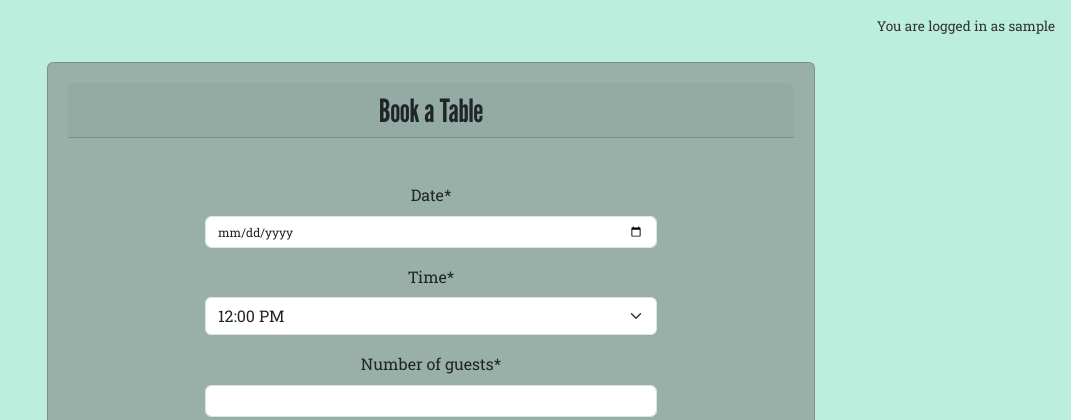
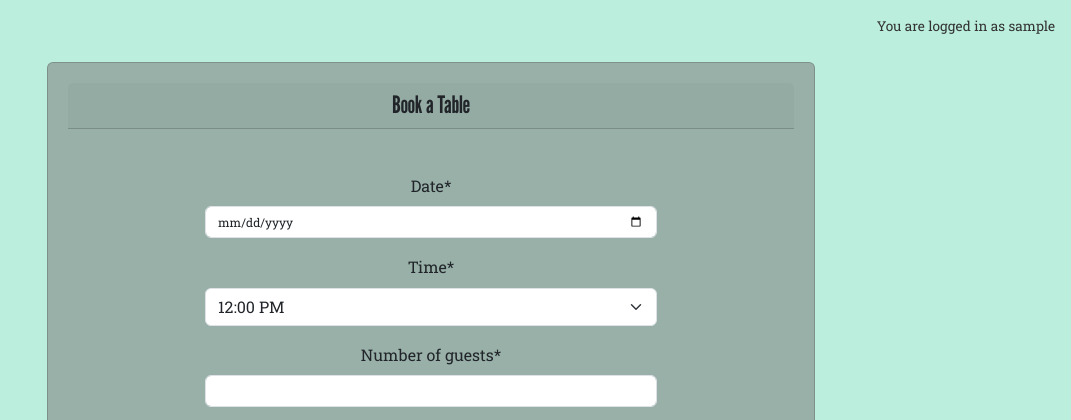
Before and after one commit to Diane-4P/family-favourites, a Django app: page /book_a_table/ in a window 1280 px wide. Shown: the part 102-522 px from the top of the page, without its empty margins (209-1280 px from the left). Run offline with Django 4.2, Linux system fonts and the light colour scheme; the visitor is signed in with stand-in values (Sample User, id 1); data comes from the database, SQL or seed files in the repository; some libraries are stand-ins or nearby versions.

Commit message:
Change h2 font size

```diff
--- a/static/css/styles.css
+++ b/static/css/styles.css
@@ -10,6 +10,10 @@
 h1, h2, h3, h4, h5, h6 {
     font-family: 'League Gothic', sans-serif;
     margin-bottom: 10px;
+}
+
+h2 {
+    font-size: 1.5rem;
 }
 
 body {
```
